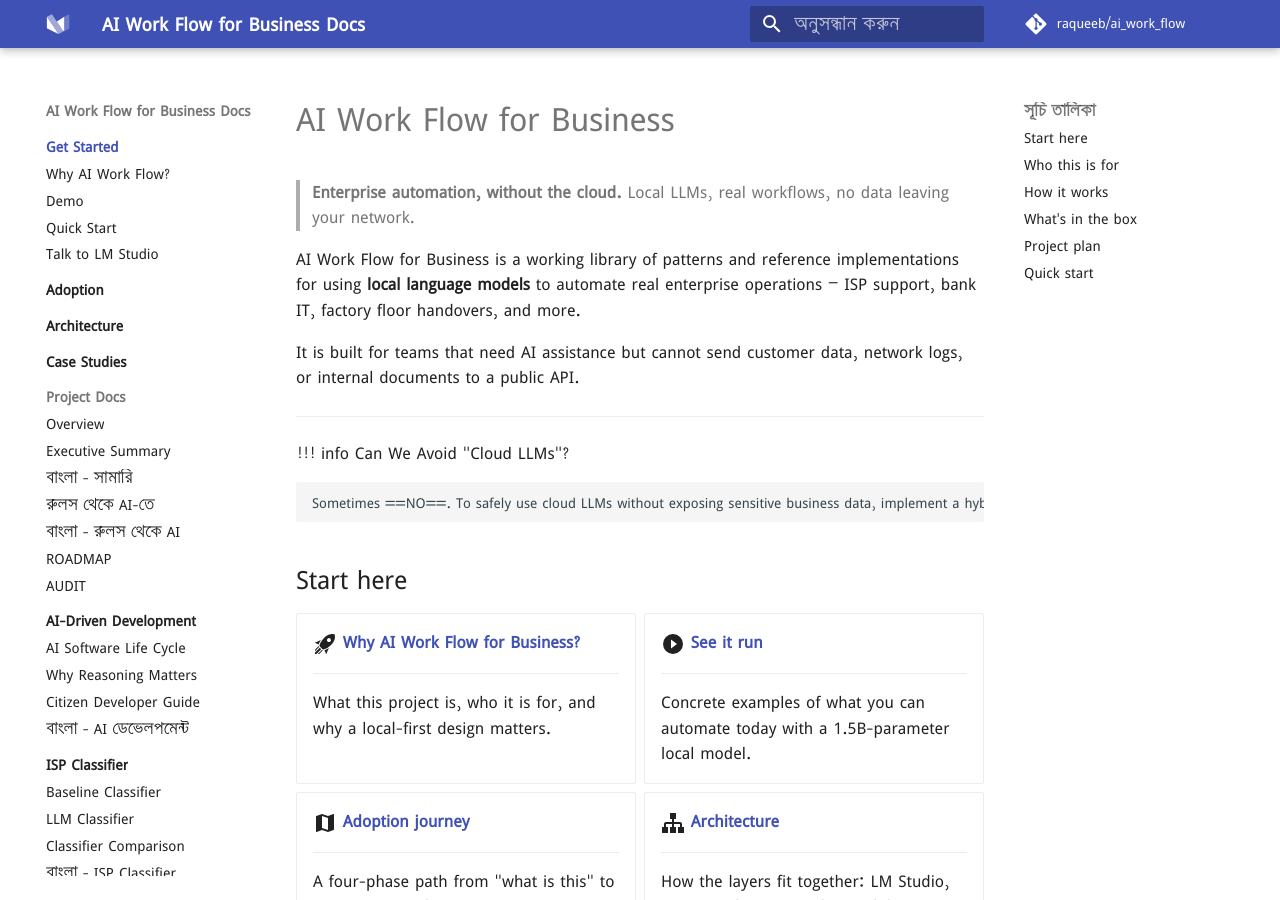
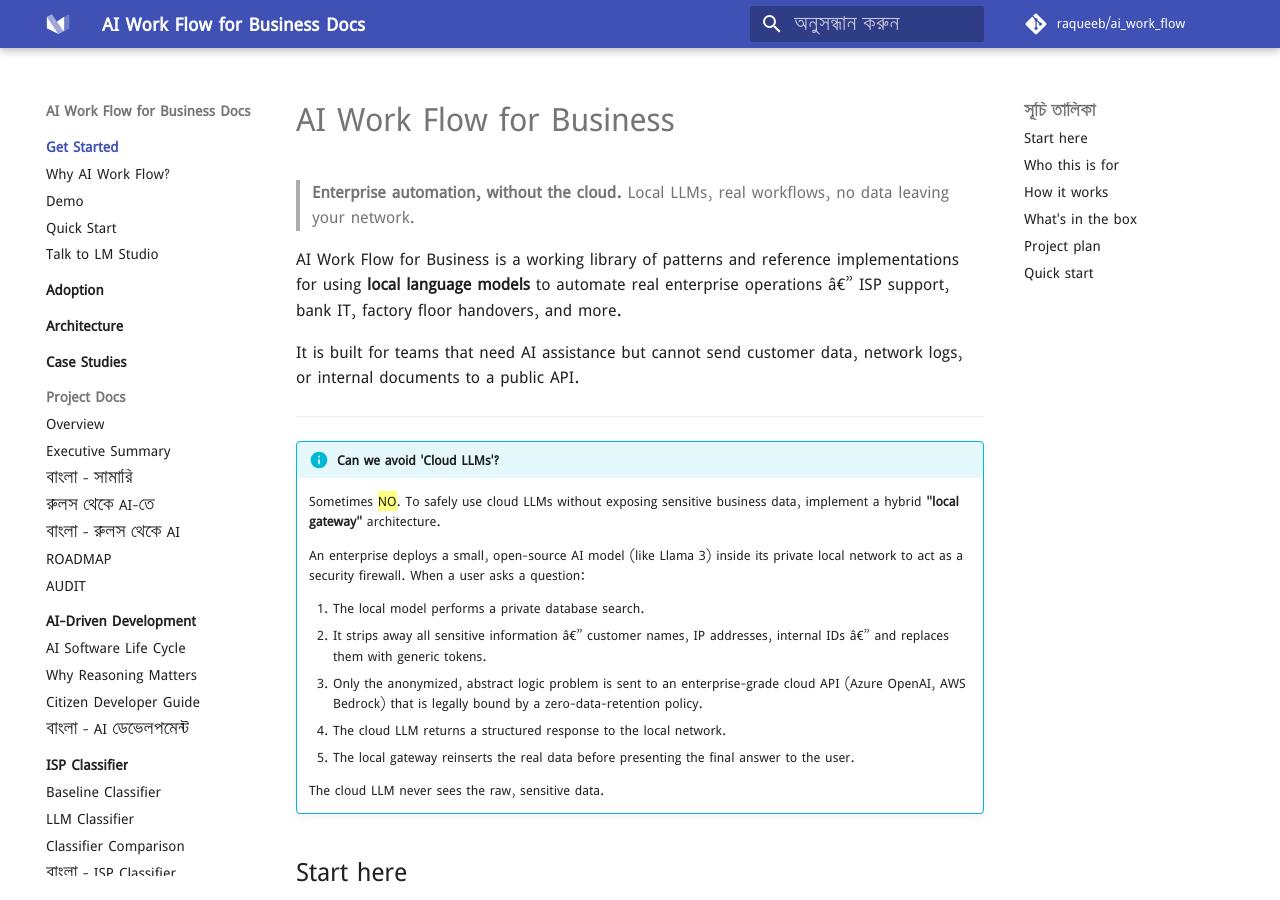
Before and after one commit to aiwithr/ai_llm, an MkDocs documentation site: the page built from docs/index.md, in a window 1280 px wide and 900 px high. Built offline with MkDocs 1.6.1 and Material for MkDocs 9.7.7, drawn with Linux system fonts in a browser that asks for light colours; some web fonts are replaced; comment, search, counter and statistics services are not loaded.

Commit message:
docs(index): split hybrid-gateway note into multiple lines, fix admonition title quote escaping

```diff
--- a/docs/index.md
+++ b/docs/index.md
@@ -3,14 +3,24 @@
 > **Enterprise automation, without the cloud.**
 > Local LLMs, real workflows, no data leaving your network.
 
-AI Work Flow for Business is a working library of patterns and reference implementations for using **local language models** to automate real enterprise operations — ISP support, bank IT, factory floor handovers, and more.
+AI Work Flow for Business is a working library of patterns and reference implementations for using **local language models** to automate real enterprise operations â€” ISP support, bank IT, factory floor handovers, and more.
 
 It is built for teams that need AI assistance but cannot send customer data, network logs, or internal documents to a public API.
 
 ---
-!!! info Can We Avoid "Cloud LLMs"?
+!!! info "Can we avoid 'Cloud LLMs'?"
 
-    Sometimes ==NO==. To safely use cloud LLMs without exposing sensitive business data, implement a hybrid "local gateway" architecture. In this setup, an enterprise deploys a small, open-source AI model (like Llama 3) inside its private local network to act as a security firewall. When a user asks a question, this local model performs a private database search, strips away all sensitive information—such as customer names, IP addresses, or internal IDs—and replaces them with generic tokens. Only the completely anonymized, abstract logic problem is sent to an enterprise-grade cloud API (like Azure OpenAI or AWS Bedrock) that is legally bound by a zero-data-retention policy. Once the cloud LLM generates a smart, structured response, it is sent back inside the local network, where the local gateway securely reinserts the real data before presenting the final answer to the user.
+    Sometimes ==NO==. To safely use cloud LLMs without exposing sensitive business data, implement a hybrid **"local gateway"** architecture.
+
+    An enterprise deploys a small, open-source AI model (like Llama 3) inside its private local network to act as a security firewall. When a user asks a question:
+
+    1. The local model performs a private database search.
+    2. It strips away all sensitive information â€” customer names, IP addresses, internal IDs â€” and replaces them with generic tokens.
+    3. Only the anonymized, abstract logic problem is sent to an enterprise-grade cloud API (Azure OpenAI, AWS Bedrock) that is legally bound by a zero-data-retention policy.
+    4. The cloud LLM returns a structured response to the local network.
+    5. The local gateway reinserts the real data before presenting the final answer to the user.
+
+    The cloud LLM never sees the raw, sensitive data.
 
 ## Start here
 
```
